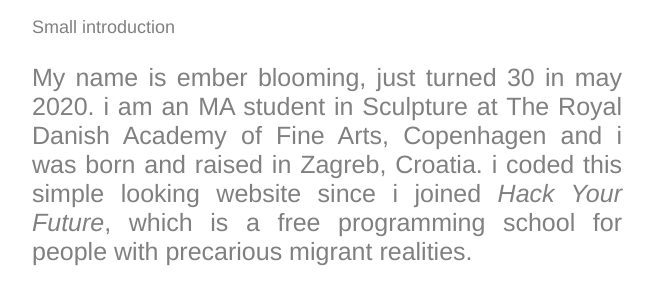
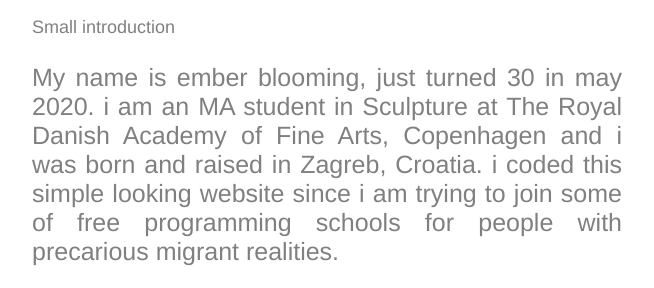
Before and after one commit to care-giver-to-frankensteins-heart/care-giver-to-frankensteins-heart.github.io, a plain HTML site: page index.html in a window 1280 px wide. Shown: the part 493-781 px from the top of the page, without its empty margins (313-967 px from the left). Drawn offline with Linux system fonts and the light colour scheme.

Commit message:
Update index.html

```diff
--- a/index.html
+++ b/index.html
@@ -32,7 +32,7 @@
     <div id="description-of-embers-background" >
       <!-- This div has id and not class as it is specific to my background and not just another paragraph that could be possible on the website. i want it to stand out as it is about me. possibly if a public server hosts this webpage then peope could find about immediatelyme by typing id name in the url-->
     <p>
-      My name is ember blooming, just turned 30 in may 2020. i am an MA student in Sculpture at The Royal Danish Academy of Fine Arts, Copenhagen and i was born and raised in Zagreb, Croatia.  i coded this simple looking website since i joined <em>Hack Your Future</em>, which is a free programming school for people with precarious migrant realities.
+      My name is ember blooming, just turned 30 in may 2020. i am an MA student in Sculpture at The Royal Danish Academy of Fine Arts, Copenhagen and i was born and raised in Zagreb, Croatia.  i coded this simple looking website since i am trying to join some of free programming schools for people with precarious migrant realities.
       <p> In these pandemic times it became apparent to me how much time i spend every day <em>online</em> and how <em>the internet</em> becomes centralized more than ever in my everyday experiences. Communication is the omnipresent currency and most of its data gets recorded and stored. This made me think about internet security and to question who is it that has access to data of our interaction with <em>the internet</em> and who is it that surveiles and develops the interfaces of experiences we consume <em>online</em>; what remains a mistery to me as an average <em>user</em> and why. By whose imagination are the languages internet communicates with us coded by and for whom are those languages imagined; who has access.
       <p>As a refugee trans woman within Danish discourse i get outlined by the same reductive narratives when contrasted to the society at large.<em> You don´t speak Danish? This job requires it. /I want to live with a Danish person now, sorry, you have to move out. / Can we meet at your place baby? I have roommates and they don´t know that im doing this./ Do you still have a penis?/ I think you´re playing a role, you´re not who you say you are./I don´t care how well you feel in your body, your estrogen levels need to fit this interval./</em>
    Just to name a few very generic narratives that i have to encounter on a very regular basis. Accordingly, i haven´t had any art related jobs in Denmark in last 5 years, that i´ve studied in visual arts. No galleries or exhibition spaces would consider hiring me, nor even at the Academy, for jobs i applied for. Since i came out as a woman i didnt have any other exhibitions than the ones obligatory by my education. This says a lot about the culture that is being gatekeeped. It says a lot about the profile of people who have a voice and saying in how things change or if they do at all. Normalcy is well defined and <em>sustained</em>.
```
